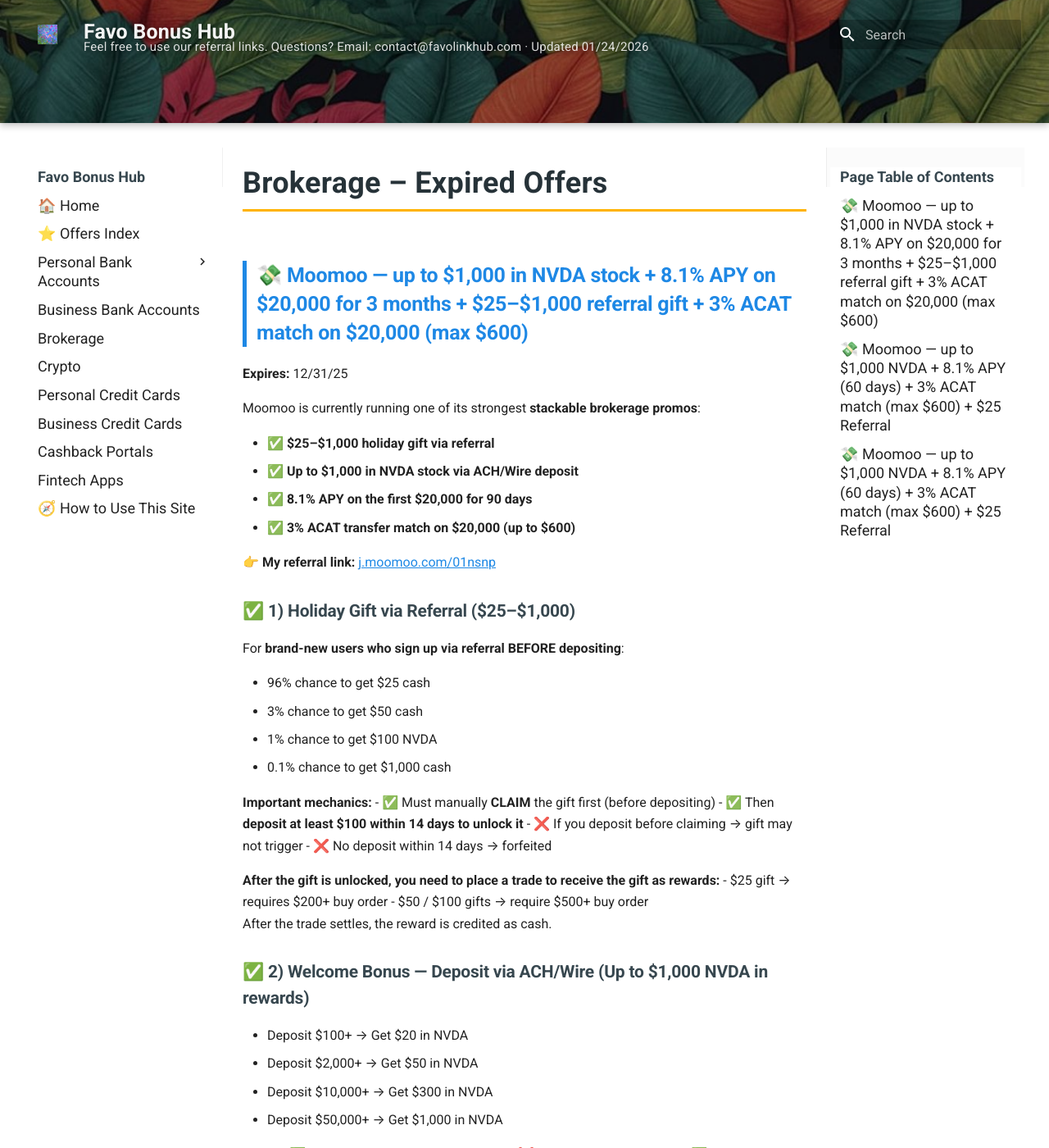
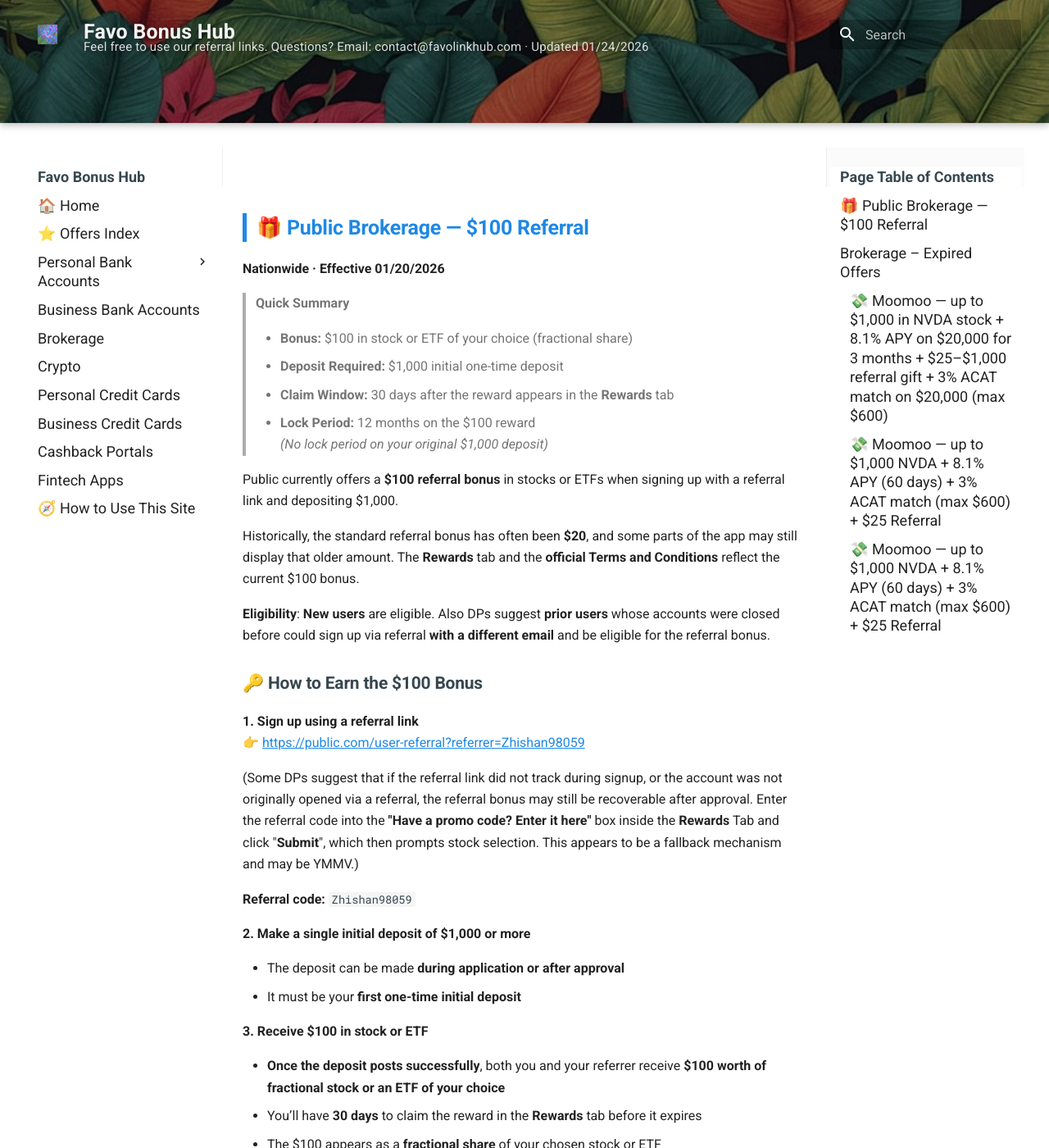
Before and after one commit to whispersofzephyr/favolinkhub-site, an MkDocs documentation site: the page built from docs/_archive/brokerage-expired.md, in a window 1280 px wide and 1400 px high. Shown: the whole window at 82% size. Built offline with MkDocs 1.6.1 and Material for MkDocs 9.7.7, drawn with Linux system fonts in a browser that asks for light colours; some of the changed text lies outside the part shown.

Commit message:
Update brokerage-expired.md

```diff
--- a/docs/_archive/brokerage-expired.md
+++ b/docs/_archive/brokerage-expired.md
@@ -1,6 +1,87 @@
 ---
 search:
   exclude: true
+---
+
+<a id="br-public"></a>
+## 🎁 Public Brokerage — $100 Referral
+**Nationwide · Effective 01/20/2026**
+
+> **Quick Summary**
+>
+> - **Bonus:** $100 in stock or ETF of your choice (fractional share)
+> - **Deposit Required:** $1,000 initial one-time deposit
+> - **Claim Window:** 30 days after the reward appears in the **Rewards** tab
+> - **Lock Period:** 12 months on the $100 reward
+>   *(No lock period on your original $1,000 deposit)*
+
+Public currently offers a **$100 referral bonus** in stocks or ETFs when signing up with a referral link and depositing $1,000.
+
+Historically, the standard referral bonus has often been **$20**, and some parts of the app may still display that older amount. The **Rewards** tab and the **official Terms and Conditions** reflect the current $100 bonus.
+
+**Eligibility**: **New users** are eligible. Also DPs suggest **prior users** whose accounts were closed before could sign up via referral **with a different email** and be eligible for the referral bonus.
+
+### 🔑 How to Earn the $100 Bonus
+
+**1. Sign up using a referral link**
+👉 [https://public.com/user-referral?referrer=Zhishan98059](https://public.com/user-referral?referrer=Zhishan98059)
+
+(Some DPs suggest that if the referral link did not track during signup, or the account was not originally opened via a referral, the referral bonus may still be recoverable after approval. Enter the referral code into the **"Have a promo code? Enter it here"** box inside the **Rewards** Tab and click "**Submit**", which then prompts stock selection. This appears to be a fallback mechanism and may be YMMV.)
+
+**Referral code:** `Zhishan98059`
+
+**2. Make a single initial deposit of $1,000 or more**
+
+- The deposit can be made **during application or after approval**
+- It must be your **first one-time initial deposit**
+
+**3. Receive $100 in stock or ETF**
+
+- **Once the deposit posts successfully**, both you and your referrer receive **$100 worth of fractional stock or an ETF of your choice**
+- You’ll have **30 days** to claim the reward in the **Rewards** tab before it expires
+- The $100 appears as a **fractional share** of your chosen stock or ETF
+- Common available options include **TSLA, AAPL, MSFT, GOOG, AMZN, VOO, QQQ, NVDA, META**
+
+### ⚖️ Requirements & Rules
+
+**Hold Requirement**
+
+  - The $100 reward (or its cash value) must remain in your Public account for **12 months**
+  - Early withdrawal may trigger an **early-withdrawal fee of up to $100**
+
+**Your Own $1,000 Deposit**
+
+  - Your original $1,000 deposit can be **withdrawn or reinvested anytime** after the bonus is credited
+
+**Referral Cap**
+
+  - After signing up, you’ll receive your own referral link to invite others
+  - Each user can earn up to **$500 total** in referral bonuses (five successful referrals)
+  - After reaching the cap, referrers no longer earn bonuses, but referees remain eligible
+
+### 📝 Application Notes
+
+- Signup is fast — typically **~5 minutes**
+- Requires **ID upload**, no selfie
+- During signup, the app may still show a banner saying
+  *“Get $20 stock when you deposit $1,000”* — this appears to be **outdated**
+- The current $100 referral amount is confirmed in:
+
+     - the **Rewards** tab, and
+     - the official terms:
+       [https://public.com/disclosures/referral-terms](https://public.com/disclosures/referral-terms)
+
+### 🪙 Extra Tip
+
+Public can also be useful for **draining prepaid cards** via deposits (lifetime cap ~$4,000, YMMV).
+
+- **Blackhawk-issued** prepaid cards usually do not work
+- Many other prepaid cards work until the cap is reached
+
+To keep activity clean, one option is to **buy Treasury bills**, hold them for ~3 months, then ACH the proceeds back — optional, not required.
+
+--8<-- "snippets/back-to-list.md"
+
 ---
 
 # Brokerage – Expired Offers
```
